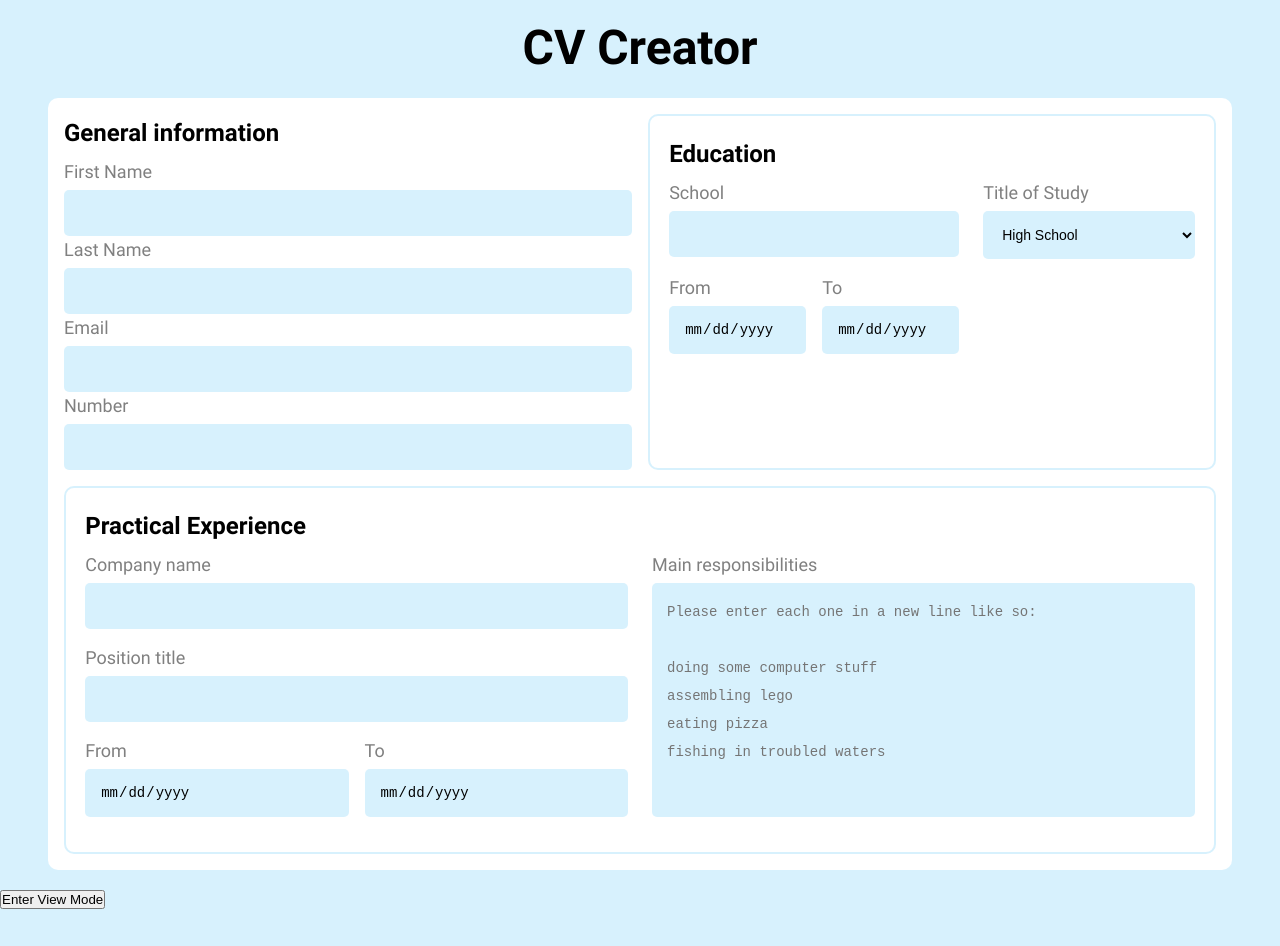
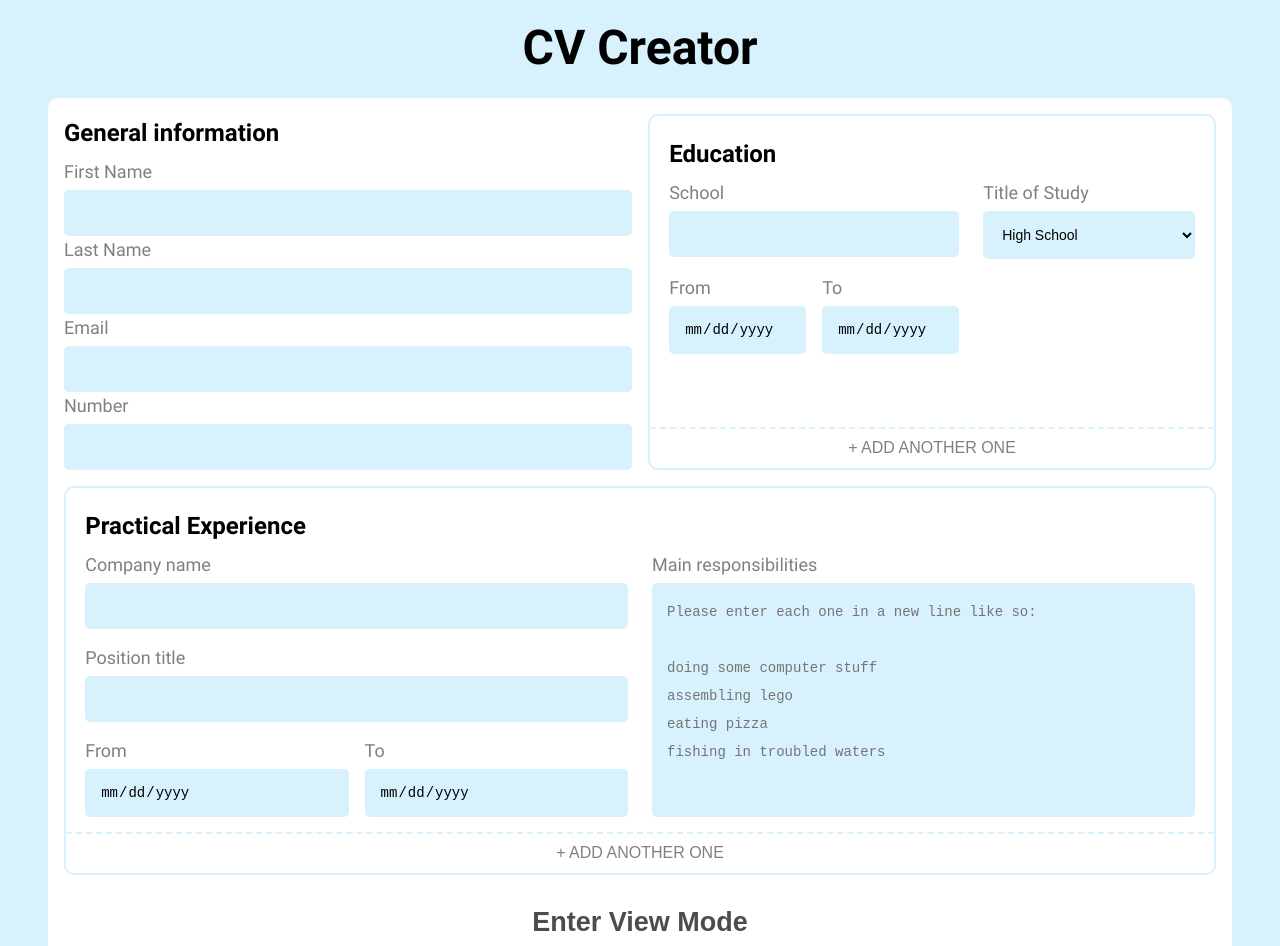
Before and after one commit to MichalRydzewski/cv-application, a React (Vite) app: page / in a window 1280 px wide. Shown: the top 946 px of the page. Before the commit the page ends 910 px from the top, so only its background shows below. Built offline with nearby package versions, Linux system fonts and the light colour scheme.

Commit message:
add and style buttons for adding multiple sections

```diff
--- a/src/app.jsx
+++ b/src/app.jsx
@@ -10,15 +10,24 @@ export default function App() {
     setMode(e.target.value)
   }
 
+  const viewBtn = (
+    <button className="view-btn" value="view" onClick={handleMode}>
+      Enter View Mode
+    </button>
+  )
+  const editBtn = (
+    <button className="edit-btn" value="edit" onClick={handleMode}>
+      Enter Edit Mode
+    </button>
+  )
+
   return mode === "edit" ? (
     <>
-      <EditMode></EditMode>
-      <button value="view" onClick={handleMode}>Enter View Mode</button>
+      <EditMode children={viewBtn}></EditMode>
     </>
   ) : (
     <>
-      <ViewMode></ViewMode>
-      <button value="edit" onClick={handleMode}>Enter Edit Mode</button>
+      <ViewMode children={editBtn}></ViewMode>
     </>
   )
 }
--- a/src/edit-mode.css
+++ b/src/edit-mode.css
@@ -20,13 +20,17 @@ main {
   margin: 1rem 3rem;
   border-radius: 10px;
   padding: 1rem;
+  padding-bottom: 5rem;
+  position: relative;
 }
 
 section {
   border: 2px solid var(--light-blue);
   border-radius: 10px;
   padding: 1.2rem;
+  padding-bottom: 2.5rem;
   min-width: 0;
+  position: relative;
 }
 
 h2 {
@@ -118,6 +122,60 @@ input[type="date"]::-webkit-calendar-picker-indicator {
   -webkit-appearance: none;
 }
 
+/* buttons */
+
+.delete-btn {
+  color: red;
+  border: 1px black dashed;
+  background-color: white;
+}
+
+.add-btn {
+  color: gray;
+  font-size: 16px;
+  border-bottom-left-radius: 10px;
+  border-bottom-right-radius: 10px;
+  border: solid 1px white;
+  border-top: 2px dashed var(--light-blue);
+  background-color: white;
+  position: absolute;
+  bottom: 0;
+  left: 0;
+  right: 0;
+  padding: 10px;
+}
+
+.add-btn:hover {
+  color: black;
+  font-weight: 700;
+  cursor: pointer;
+  border-top: solid 2px var(--light-blue);
+}
+
+.view-btn {
+  color: rgb(0,0,0,0.7);
+  background-color: white;
+  border: solid 2px white;
+  border-radius: 10px;
+  border-top-left-radius: 0;
+  border-top-right-radius: 0;
+  font-size: 27px;
+  padding: 10px 30px;
+  position: absolute;
+  bottom: 0;
+  left: 0;
+  right: 0;
+  font-weight: 700;
+  padding: 15px;
+}
+
+.view-btn:hover {
+  color: black;
+  background-color: rgb(128, 128, 128, 0.15);
+  cursor: pointer;
+  border: solid 2px gray;
+}
+
 /* media queries */
 
 @media (width < 1200px) {
@@ -170,6 +228,7 @@ input[type="date"]::-webkit-calendar-picker-indicator {
 @media (width < 630px) {
   main {
     padding: 3rem 1rem;
+    padding-bottom: 5rem;
   }
   .date-box {
     grid-template-columns: 1fr;
--- a/src/edit-mode.jsx
+++ b/src/edit-mode.jsx
@@ -3,7 +3,7 @@ import Education from "./education"
 import Experience from "./experience"
 import "./edit-mode.css"
 
-export default function EditMode() {
+export default function EditMode({children}) {
   return (
     <>
       <header>
@@ -13,6 +13,7 @@ export default function EditMode() {
         <Contact></Contact>
         <Education></Education>
         <Experience></Experience>
+        {children}
       </main>
     </>
   )
--- a/src/education.jsx
+++ b/src/education.jsx
@@ -20,6 +20,8 @@ export default function Education() {
             inputType={"date"}
           ></InputTemplate>
         </div>
+        {/* <button className="delete-btn">x</button> */}
+        <button className="add-btn">+ ADD ANOTHER ONE</button>
       </div>
     </section>
   )
@@ -46,7 +48,15 @@ function Dropdown() {
           <option value="other">Other</option>
         </select>
       </div>
-      {title === "other" ? <InputTemplate className="other" labelName={"Please elaborate"} inputType={"text"}></InputTemplate> : ""}
+      {title === "other" ? (
+        <InputTemplate
+          className="other"
+          labelName={"Please elaborate"}
+          inputType={"text"}
+        ></InputTemplate>
+      ) : (
+        ""
+      )}
     </>
   )
 }
--- a/src/experience.jsx
+++ b/src/experience.jsx
@@ -36,6 +36,7 @@ fishing in troubled waters"
             labelName={"To"}
             inputType={"date"}
           ></InputTemplate>
+          <button className="add-btn">+ ADD ANOTHER ONE</button>
         </div>
       </div>
     </section>
```
